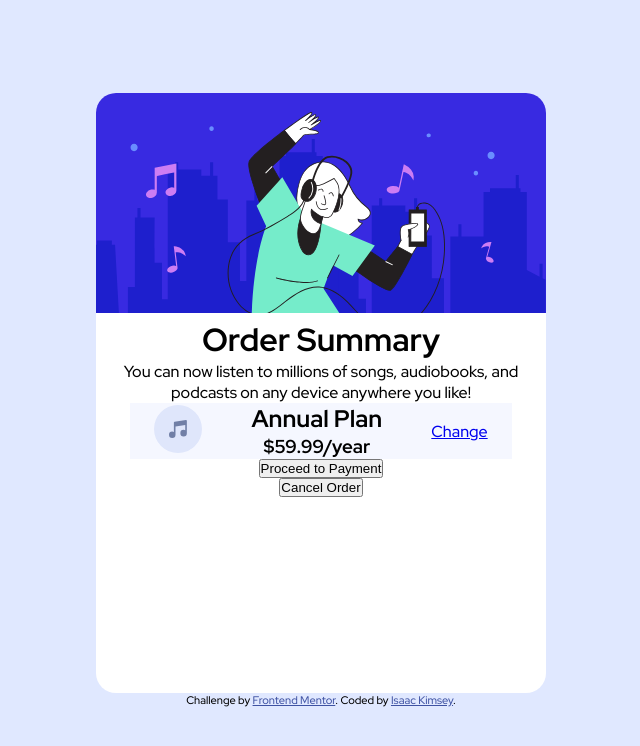
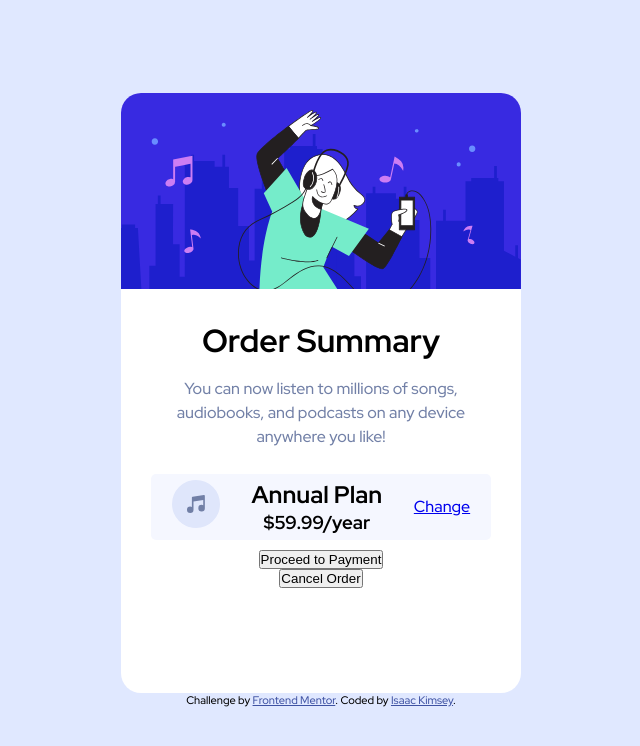
Before and after one commit to jordankimsey/frontend-mentor-projects, a plain HTML site: page order-summary-component-main/index.html in a window 1280 px wide. Shown: the whole page, without its empty margins (319-959 px from the left). Drawn offline with Linux system fonts and the light colour scheme.

Commit message:
updated css

```diff
--- a/order-summary-component-main/style.css
+++ b/order-summary-component-main/style.css
@@ -38,8 +38,8 @@ body {
 }
 
 .card {
-    max-width: 450px;
-    width: 75%;
+    max-width: 400px;
+    width: 80%;
     height: 75vh;
     border-radius: 20px;
     background-color: white;
@@ -57,6 +57,16 @@ body {
 
 }
 
+.order{
+    padding: 25px;
+}
+
+.order p {
+    padding-top: 15px;
+    color: var(--desaturated-blue);
+    line-height: 1.5;
+}
+
 .pricing {
     display: flex;
     justify-content: space-around;
@@ -64,6 +74,8 @@ body {
     background-color: var(--very-pale-blue);
     width: 85%;
     margin: auto;
+    padding: 5px;
+    border-radius: 5px;
 }
 
 .buttons {
@@ -71,4 +83,5 @@ body {
     flex-direction: column;
     justify-content: space-evenly;
     align-items: center;
+    padding: 10px;
 }
```
